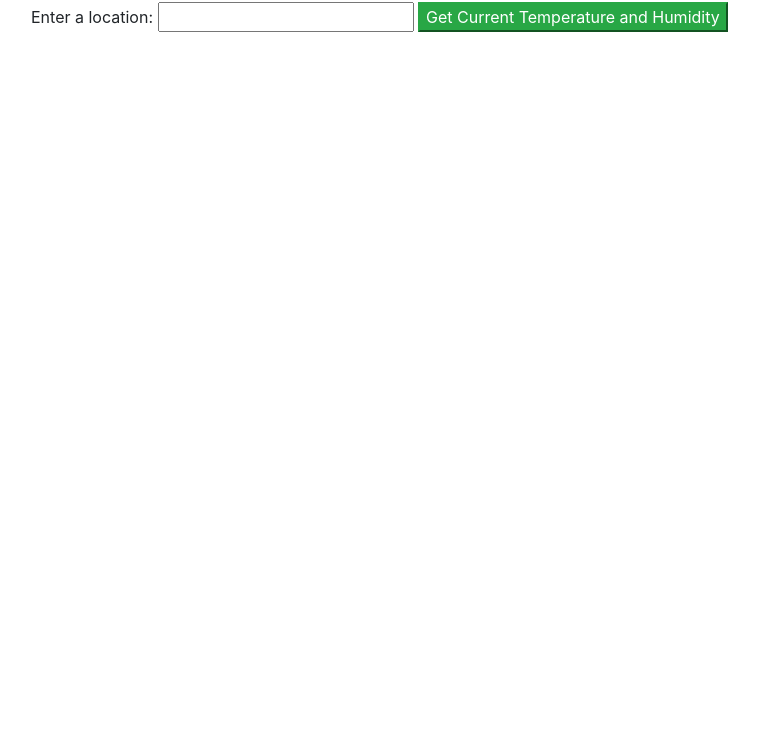
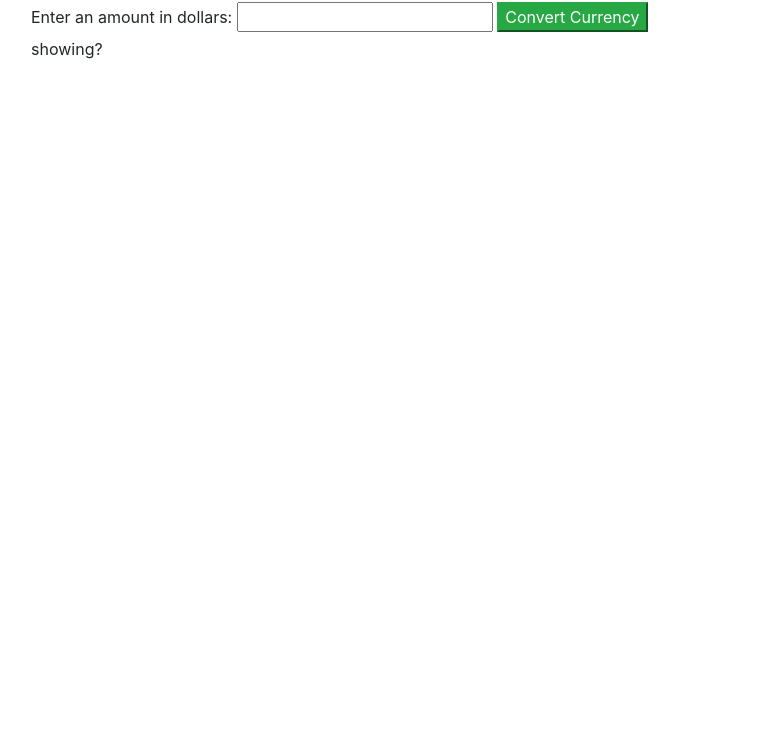
Before and after one commit to alma-frankenstein/currencyExchanger, a website built with webpack: page src/index.html in a window 1280 px wide. Shown: the part 54-800 px from the top of the page, without its empty margins (54-813 px from the left). Built offline with nearby package versions, Linux system fonts and the light colour scheme.

Commit message:
button and div showing

```diff
--- a/src/css/styles.css
+++ b/src/css/styles.css
@@ -0,0 +1,3 @@
+/* #returnNum {
+  display: none;
+} */
--- a/src/index.html
+++ b/src/index.html
@@ -5,12 +5,22 @@
 <body>
   <div class="container">
     <h1>Change Currency</h1>
-    <label for="location">Enter a location:</label>
-    <input id="location" type="text">
-    <button class="btn-success" id="weatherLocation">Get Current Temperature and Humidity</button>
-    <div class="showErrors"></div>
+    <label for="inputNum">Enter an amount in dollars:</label>
+    <input id="inputNum" type="text">
+    <button class="btn-success" id="submitButton">Convert Currency</button>
+    <div class="returnNum">showing?</div>
     <div class="showHumidity"></div>
     <div class="showTemp"></div>
   </div>
 </body>
 </html>
+
+
+<!-- $(document).ready(function() {
+  $('#submitButton').click(function() {
+    const amount = parseInt($("inputNum").val());
+
+    $("#returnNum").text(amount);
+    $("#returnNum").show();
+  })
+}); -->
--- a/src/main.js
+++ b/src/main.js
@@ -5,17 +5,19 @@ import './css/styles.css';
 
 $(document).ready(function() {
   $('#submitButton').click(function() {
-    const amount = parseInt($("inputNum").val());
+
+    let amount = $("#inputNum").val();
 
     $("#returnNum").text(amount);
+    console.log(amount);
     $("#returnNum").show();
-  })
+  });
 });
 
 
 
-    // const city = $('#location').val();
-    // $('#location').val("");
+// const city = $('#location').val();
+// $('#location').val("");
 
 //     let request = new XMLHttpRequest();
 //     const url = `https://v6.exchangerate-api.com/v6/{process.env.API_KEY}/latest/USD`;
```
